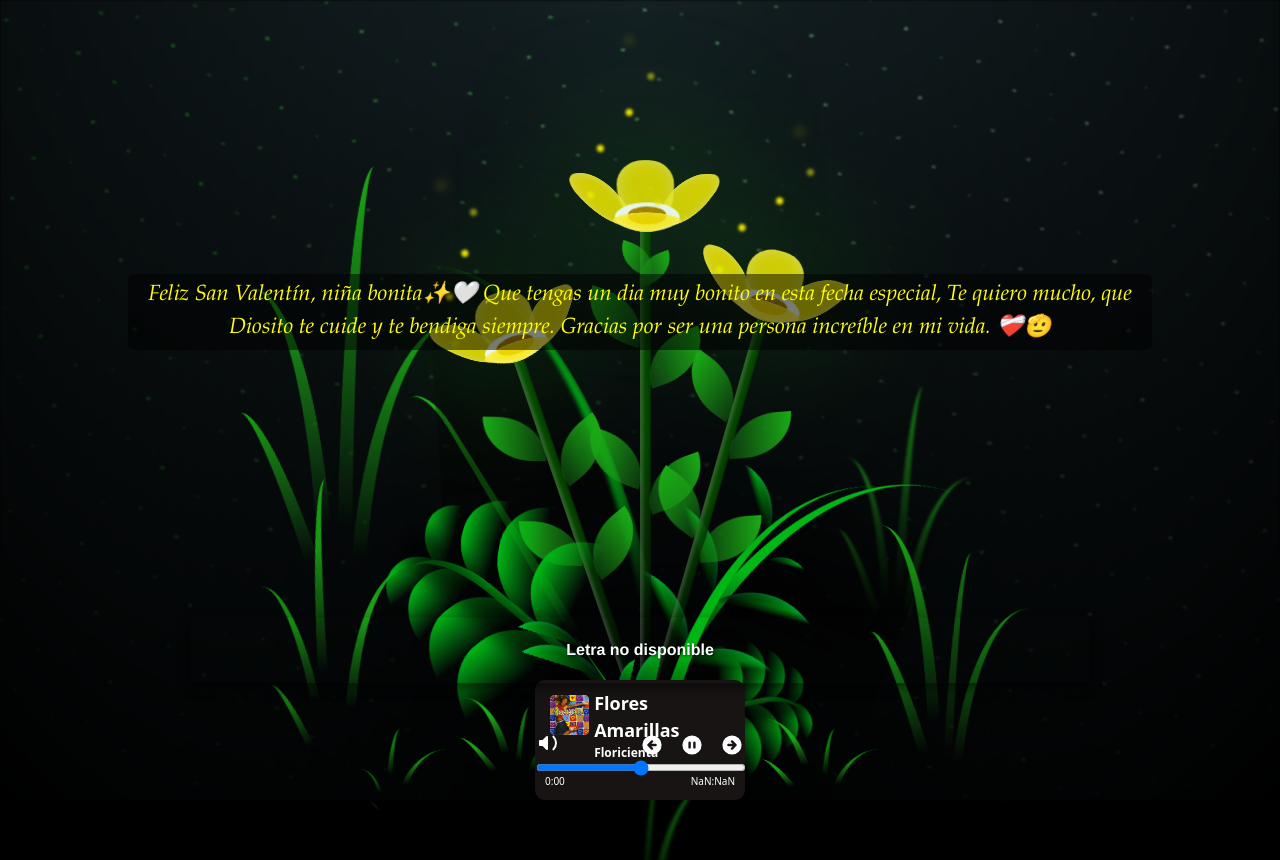
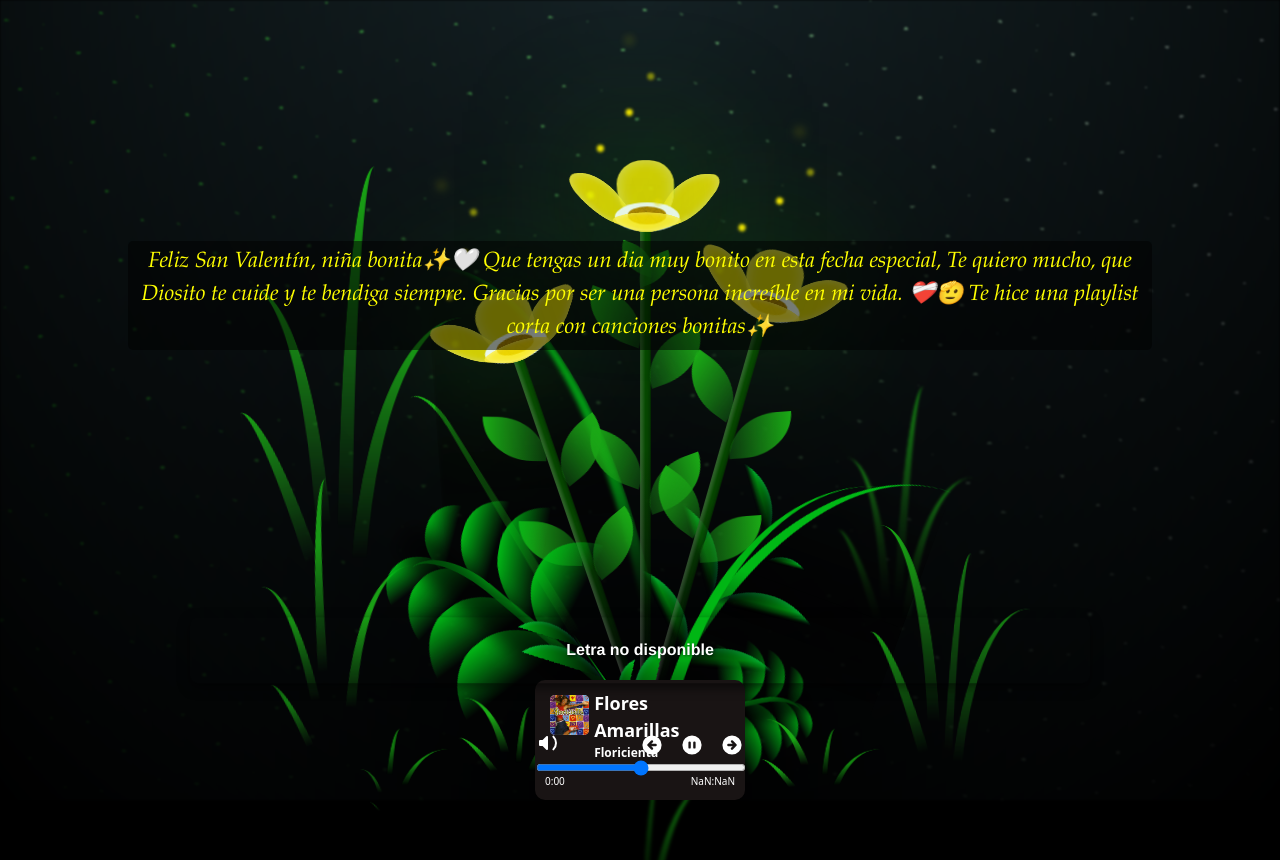
Before and after one commit to Qiwie84/Flowers-Valentine-Day, a plain HTML site: page FLORES.html in a window 1280 px wide. Shown: the top 860 px of the page. Drawn offline with nearby package versions, Linux system fonts and the light colour scheme; no server answers.

Commit message:
Upsdadadate FLORES.html

```diff
--- a/FLORES.html
+++ b/FLORES.html
@@ -19,7 +19,7 @@
         Que tengas un dia muy bonito en esta fecha especial,
         Te quiero mucho, que Diosito te cuide y te bendiga siempre.
         Gracias por ser una persona
-        increíble en mi vida. ❤️‍🩹🫡</p>
+        increíble en mi vida. ❤️‍🩹🫡 Te hice una playlist corta con canciones bonitas✨</p>
 
     <div class="flowers">
       <div class="flower flower--1">
```
